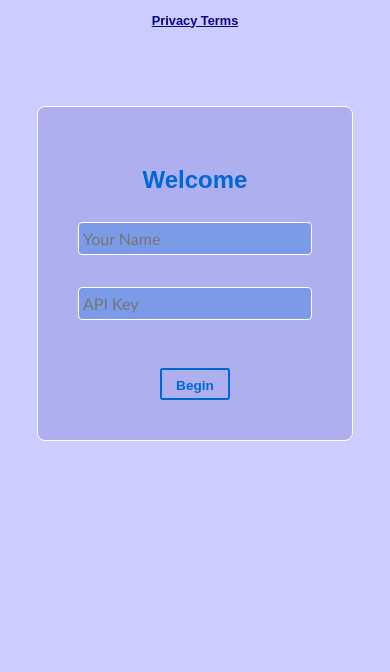
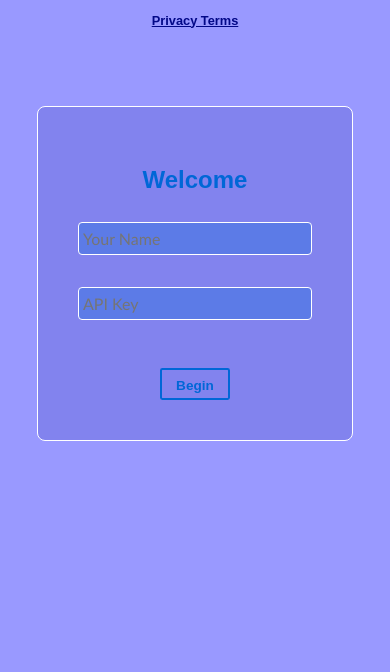
Before and after one commit to Dhela19/aiChatbot, a website: page index.html in a window 390 px wide. Shown: the part 172-844 px from the top of the page. Drawn offline with Linux system fonts and the light colour scheme.

Commit message:
Another Background Change

```diff
--- a/style.css
+++ b/style.css
@@ -132,7 +132,7 @@ input[type="text"]::placeholder{
         margin:0;
         padding:0;
         font-family: 'Poppins', sans-serif;
-        background: #ccf;
+        background: #99f;
     }
     .body{
         height:auto;
```
